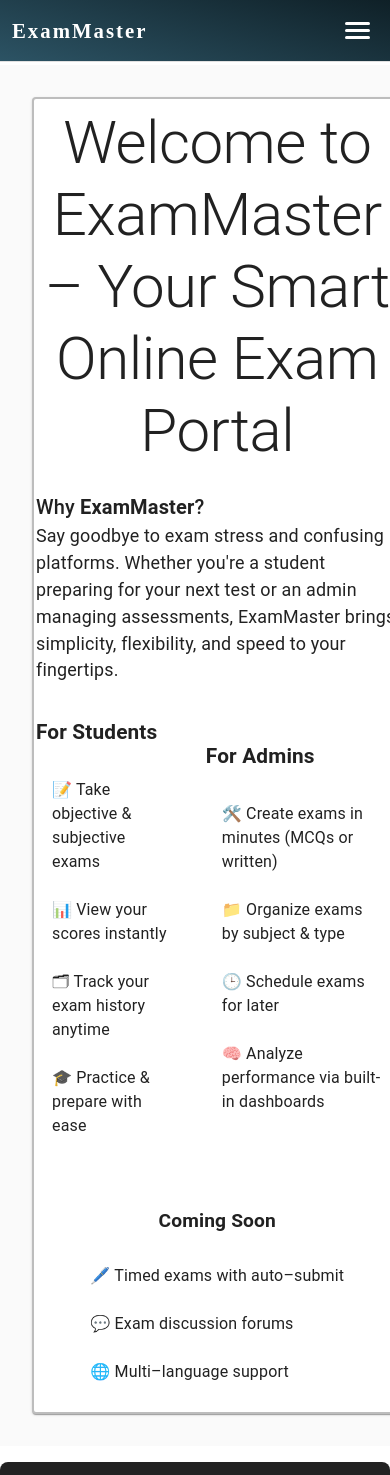
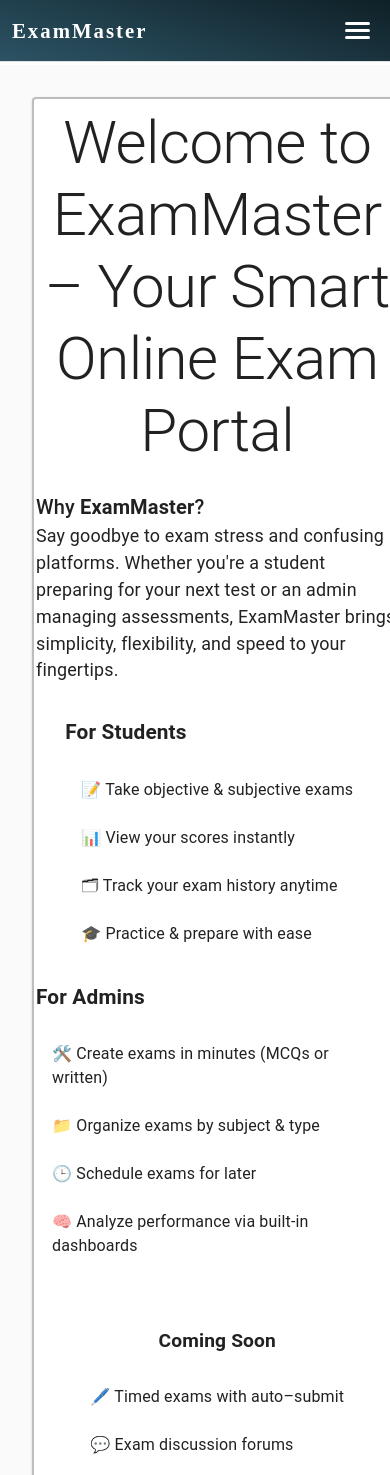
Before and after one commit to Siddharth2k14/online-exam-portal-client, a React (Vite) app: page / in a window 390 px wide. Shown: the top 1475 px of the page. Built offline with nearby package versions, Linux system fonts and the light colour scheme.

Commit message:
changing the layout of HomeMain component

```diff
--- a/src/components/Home Main/HomeMain.css
+++ b/src/components/Home Main/HomeMain.css
@@ -36,6 +36,8 @@
 }
 
 .home-main-features {
+  display: flex;
+  flex-direction: row;
   margin-bottom: 32px;
   gap: 30vw;
 }
@@ -84,6 +86,7 @@
     padding: 16px 8px;
   }
   .home-main-features {
+    display: flex;
     margin-bottom: 32px;
     gap: 20px;
     flex-direction: column;
--- a/src/components/Home Main/HomeMain.jsx
+++ b/src/components/Home Main/HomeMain.jsx
@@ -26,7 +26,7 @@ const HomeMain = () => {
             Say goodbye to exam stress and confusing platforms. Whether you're a student preparing for your next test or an admin managing assessments, ExamMaster brings simplicity, flexibility, and speed to your fingertips.
           </Typography>
         </Box>
-        <Box display="flex" flexDirection="row" alignItems="center" justifyContent="center" className="home-main-features">
+        <Box alignItems="center" justifyContent="center" className="home-main-features">
           <Grid item xs={12} md={5}>
             <Typography variant="h6" gutterBottom>For Students</Typography>
             <List>
```
